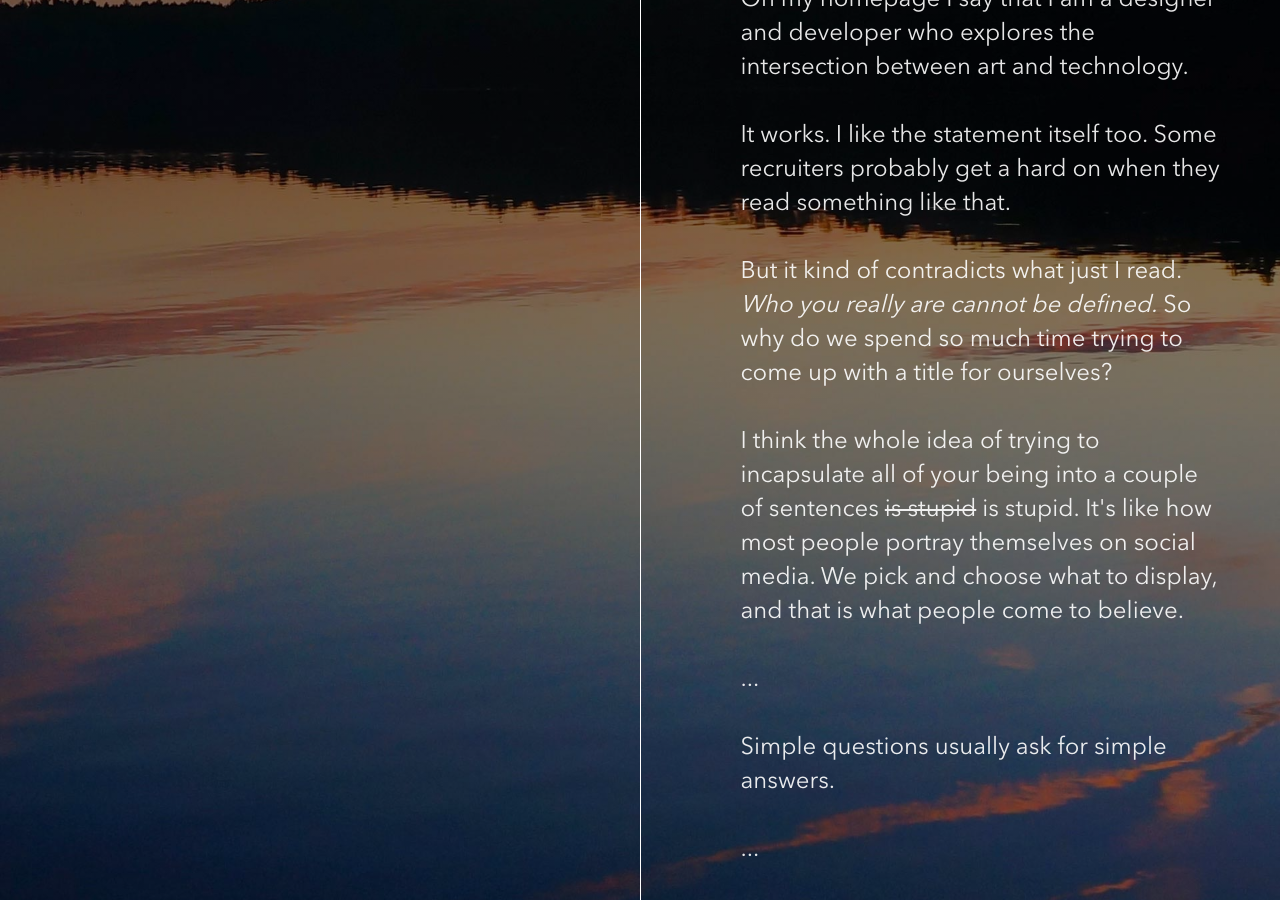
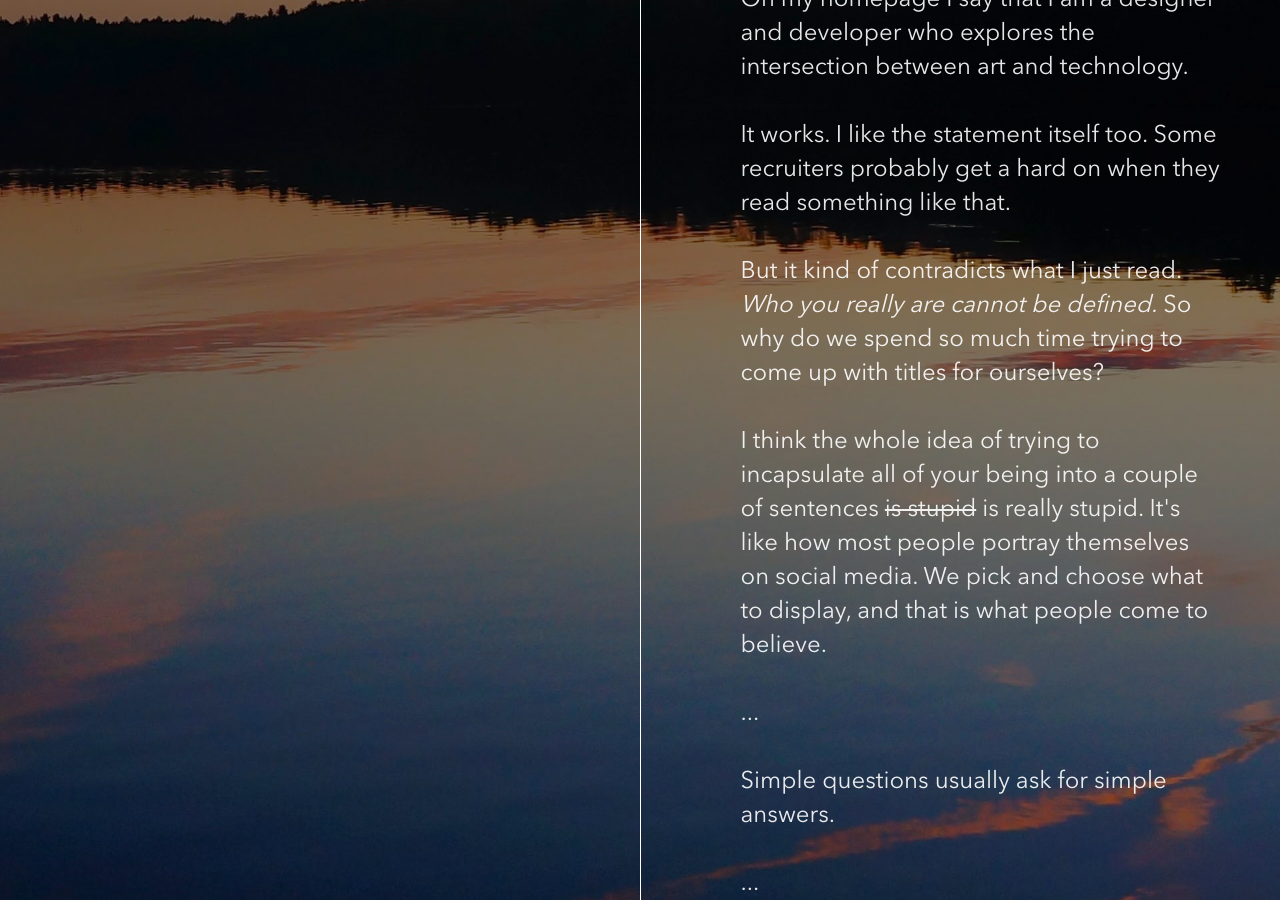
Before and after one commit to antoniolee/antoniolee.github.io, a Jekyll site: the page built from _posts/2017-06-13-purpose-over-passion.html, in a window 1280 px wide and 900 px high, scrolled down 915 px. Built offline with Jekyll 4.4.1, drawn with Linux system fonts in a browser that asks for light colours; nearby versions of some CDN libraries.

Commit message:
Fixes to writings
• Typos

```diff
--- a/_posts/2017-06-13-purpose-over-passion.mdown
+++ b/_posts/2017-06-13-purpose-over-passion.html
@@ -35,9 +35,9 @@
 
 				It works. I like the statement itself too. Some recruiters probably get a hard on when they read something like that.<br><br>
 
-				But it kind of contradicts what just I read. <i>Who you really are cannot be defined.</i> So why do we spend so much time trying to come up with a title for ourselves? <br><br>
+				But it kind of contradicts what I just read. <i>Who you really are cannot be defined.</i> So why do we spend so much time trying to come up with titles for ourselves? <br><br>
 
-				I think the whole idea of trying to incapsulate all of your being into a couple of sentences <strike>is stupid</strike> is stupid. It's like how most people portray themselves on social media. We pick and choose what to display, and that is what people come to believe.<br><br>
+				I think the whole idea of trying to incapsulate all of your being into a couple of sentences <strike>is stupid</strike> is really stupid. It's like how most people portray themselves on social media. We pick and choose what to display, and that is what people come to believe.<br><br>
 
 				... <br><br>
 
--- a/_posts/2017-09-12-random-thoughts.mdown
+++ b/_posts/2017-09-12-random-thoughts.html
@@ -21,11 +21,11 @@
 
 				... <br><br>
 
-				I've wrote a lot of papers in my life. I've written over a hundred plus MLA Format, 12 pt font, double-spaced papers. But if I go back and read any of those writings, I probably wouldn't feel a thing.<br><br>
+				I've wrote a lot of essays in my life. I've written over a hundred plus MLA Format, 12 pt. font, double-spaced essays. But if I were to go back and read any of those essays, I probably wouldn't catch and strong feelings.<br><br>
 
-				I've been writing to myself ever since I graduated from college. When I look back at any one of those writings, I feel something. Whether they're good or bad, it's real. They're truly authentic because they're directed towards me. <br><br>
+				I've been writing to myself ever since I graduated from college. When I look back at any one of those writings, I feel something. Whether they're good, bad or embaressing, they're real. They're truly authentic because they're directed towards me. <br><br>
 
-				I've been writing to myself for three years and it's starting to get lonely. Now it's time to start writing to the world. <br><br>
+				I've been writing to myself for three years and it's starting to get lonely. Now it's time to start writing to the world.<br><br>
 
 				... <br><br>
 
--- a/_posts/2017-10-20-in-the-particular-lies-the-universal.html
+++ b/_posts/2017-10-20-in-the-particular-lies-the-universal.html
@@ -31,7 +31,7 @@
 
 				And now here I am reflecting on all the friendships abandoned, while I'm alone at a conference with +10,000 people. <br><br>
 
-				To be honest, maybe I would have never changed. But of course everything comes full circle and I had the same thing happen to me. In college, I hung out with another group of dudes that I thought were cool. I basically kicked it with these guys everyday; smoking weed, playing fifa, sharing songs on soundcloud. <br><br>
+				To be honest, maybe I would have never changed. But of course everything comes full circle and I had the same thing happen to me. In college, I hung out with another group of dudes that I thought were cool. I basically kicked it with these guys everyday; partying, playing fifa, sharing songs on soundcloud. <br><br>
 
 				I felt at home. <br><br>
 
```
Also changed, not shown: _posts/2017-06-11-beginnings.html (renamed from _posts/2017-06-11-beginnings.mdown), _posts/2017-07-12-focus.html (renamed from _posts/2017-07-12-focus.mdown).
